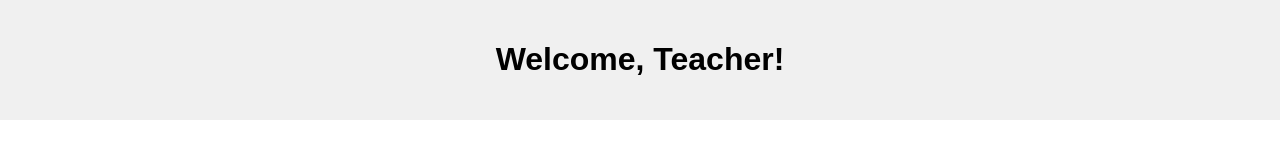
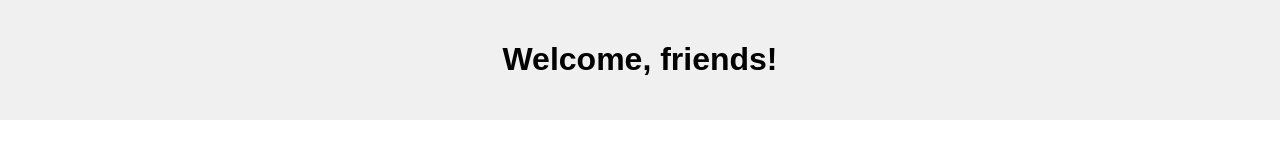
Before and after one commit to bensdojo/Bensdojo.github.io, a plain HTML site: page index.html in a window 1280 px wide. Shown: the top 160 px of the page. Drawn offline with Linux system fonts and the light colour scheme.

Commit message:
modified:   index.html

```diff
--- a/index.html
+++ b/index.html
@@ -8,7 +8,8 @@
 </head>
 <body>
   <header>
-    <h1>Welcome, Teacher!</h1>
+    <h1>Welcome, friends!
+    </h1>
   </header>
 
   <main>
```
